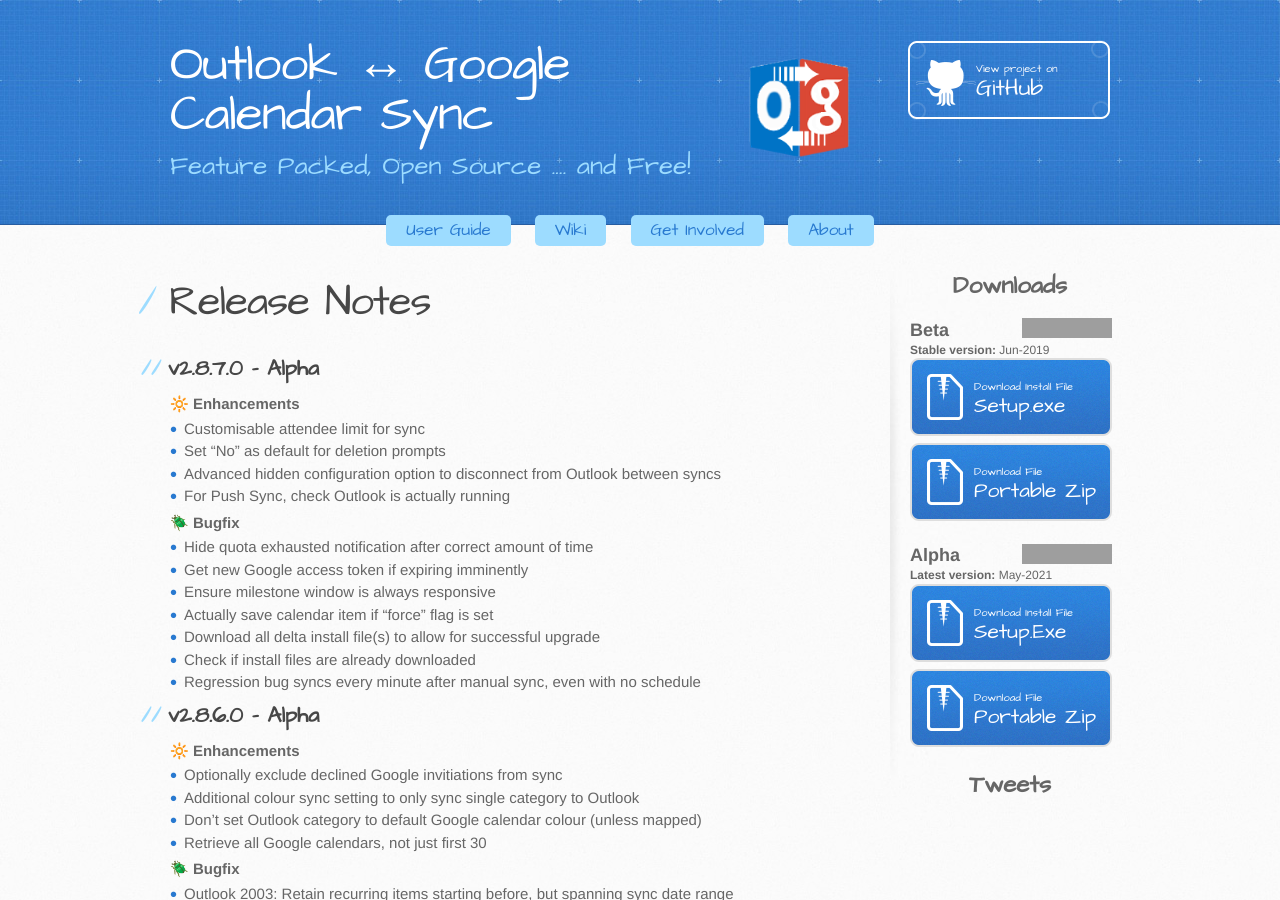
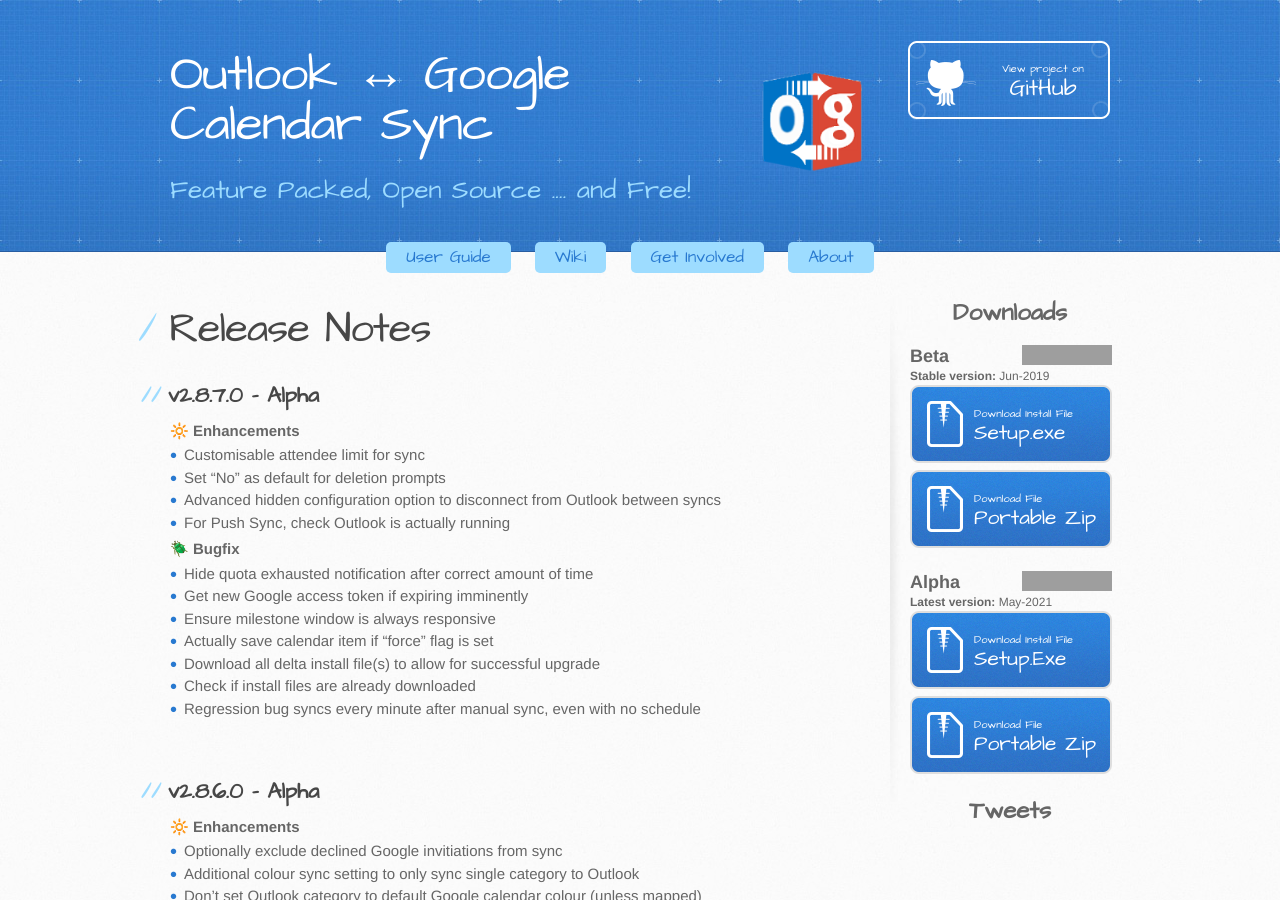
Before and after one commit to phw198/OutlookGoogleCalendarSync, a Jekyll site: the page built from release-notes.md, in a window 1280 px wide and 900 px high. Built offline with Jekyll 4.4.1, drawn with Linux system fonts in a browser that asks for light colours; emoji names are drawn with the system emoji font; comment, search, counter and statistics services are not loaded; part of the change alters nothing that is shown; grey boxes are pictures that could not be loaded.

Commit message:
Ad units added.

```diff
--- a/_config.yml
+++ b/_config.yml
@@ -24,7 +24,7 @@ description: #> # this means to ignore newlines until "baseurl:"
   No install necessary, works behind web proxies and actively developed.
 # baseurl: "/OutlookGoogleCalendarSync" # needed when not using custom domain (ie phw198.github.io/<baseurl>)
 baseurl:
-#url: "https://phw198.github.io" # the base hostname & protocol for your site, e.g. http://example.com
+# url: "https://phw198.github.io" # the base hostname & protocol for your site, e.g. http://example.com
 url: https://www.outlookgooglecalendarsync.com
 github-repo: https://github.com/phw198/OutlookGoogleCalendarSync
 
@@ -33,6 +33,8 @@ github_username:  phw198
 
 google_analytics: UA-19426033-4
 google_ad_client: ca-pub-5710461137665920
+# google_ad_testing: "on"
+google_ad_testing: "off"
 
 # Current software releases
 show_alpha_downloads: true
--- a/_includes/header.html
+++ b/_includes/header.html
@@ -1,24 +1,37 @@
 <header>
   <div class="inner">
-    <table style="width:73%">
+    <table>
       <tr>
-        <td style="text-align:left">
+        <td style="text-align:left; width:63%">
           <h1 onClick="window.location='{{ site.baseurl }}/'" style="cursor:pointer; cursor:hand"> {{ site.name }} </h1>
         </td>
-        <td rowspan="2" style="text-align:left" valign="middle">
+        <td rowspan="2" style="text-align:left; padding-right:25px; width:150px" valign="middle">
           <img src="{{ site.baseurl }}/images/ogcs128x128.png" width="100"/>
+        </td>
+        <td rowspan="2">
+          <a href="{{ site.github-repo }}" class="button" onClick="handleClickEvent('outbound', 'GitHub Project Website');">
+            <small>View project on</small> GitHub
+          </a>
+          <div><script async src="https://pagead2.googlesyndication.com/pagead/js/adsbygoogle.js?client={{ site.google_ad_client }}" crossorigin="anonymous"></script>
+          <!-- Header Ad -->
+          <ins class="adsbygoogle"
+              style="display:inline-block;width:202px;height:80px;padding-top:83px"
+              data-ad-client="{{ site.google_ad_client }}"
+              data-ad-slot="1867805500"
+              data-adtest="{{ site.google_ad_testing }}"></ins>
+          <script>
+               (adsbygoogle = window.adsbygoogle || []).push({});
+          </script>
+          </div>
         </td>
       </tr>
       <tr>
         <td style="text-align:left"><h2>Feature Packed, Open Source .... and Free!</h2></td>
       </tr>
     </table>
-
-    <a href="{{ site.github-repo }}" class="button" onClick="handleClickEvent('outbound', 'GitHub Project Website');">
-      <small>View project on</small> GitHub
-    </a>
   </div>
 </header>
+
 <div class="inner">
   <div class="inner" id="section-buttons">
     <a href="{{ site.baseurl }}/guide/index.html" class="button">User Guide</a>
--- a/_layouts/default.html
+++ b/_layouts/default.html
@@ -94,14 +94,28 @@
             {% endif %}
           </div>
 
-          <script async src="https://pagead2.googlesyndication.com/pagead/js/adsbygoogle.js"></script>
-          <!-- Side bar - responsive square -->
+          <script async src="https://pagead2.googlesyndication.com/pagead/js/adsbygoogle.js?client={{ site.google_ad_client }}" crossorigin="anonymous"></script>
+          <!-- Side bar - fixed square -->
+          <ins class="adsbygoogle"
+               style="display:block;width:200px;height:220px"
+               data-ad-client="{{ site.google_ad_client }}"
+               data-ad-slot="6257648673"
+               data-adtest="{{ site.google_ad_testing }}">
+          </ins>
+          <script>
+               (adsbygoogle = window.adsbygoogle || []).push({});
+          </script>
+
+          <script async src="https://pagead2.googlesyndication.com/pagead/js/adsbygoogle.js?client={{ site.google_ad_client }}" crossorigin="anonymous"></script>
+          <!-- Side bar - responsive vertical -->
           <ins class="adsbygoogle"
                style="display:block"
-               data-ad-client="ca-pub-5710461137665920"
-               data-ad-slot="6257648673"
+               data-ad-client="{{ site.google_ad_client }}"
+               data-ad-slot="9939589418"
                data-ad-format="auto"
-               data-full-width-responsive="true"></ins>
+               data-full-width-responsive="true"
+               data-adtest="{{ site.google_ad_testing }}">
+          </ins>
           <script>
                (adsbygoogle = window.adsbygoogle || []).push({});
           </script>
--- a/release-notes.md
+++ b/release-notes.md
@@ -28,16 +28,19 @@ p {
 - Check if install files are already downloaded
 - Regression bug syncs every minute after manual sync, even with no schedule
 
-<script async src="https://pagead2.googlesyndication.com/pagead/js/adsbygoogle.js"></script>
+<br/>
+<script async src="https://pagead2.googlesyndication.com/pagead/js/adsbygoogle.js?client={{ site.google_ad_client }}" crossorigin="anonymous"></script>
 <ins class="adsbygoogle"
      style="display:block; text-align:center;"
      data-ad-layout="in-article"
      data-ad-format="fluid"
-     data-ad-client="ca-pub-5710461137665920"
-     data-ad-slot="7911595401"></ins>
+     data-ad-client="{{ site.google_ad_client }}"
+     data-ad-slot="7911595401"
+     data-adtest="{{ site.google_ad_testing }}"></ins>
 <script>
      (adsbygoogle = window.adsbygoogle || []).push({});
 </script>
+<br/>
 
 ## v2.8.6.0 - Alpha
 
@@ -57,6 +60,20 @@ p {
 - Fixed regression of network failure preventing future automated sync
 - Telemetry popup box every time OGCS starts in system tray
 - Default Google reminder errors if only email notification set on event
+
+<br/>
+<script async src="https://pagead2.googlesyndication.com/pagead/js/adsbygoogle.js?client={{ site.google_ad_client }}" crossorigin="anonymous"></script>
+<ins class="adsbygoogle"
+     style="display:block; text-align:center;"
+     data-ad-layout="in-article"
+     data-ad-format="fluid"
+     data-ad-client="{{ site.google_ad_client }}"
+     data-ad-slot="7911595401"
+     data-adtest="{{ site.google_ad_testing }}"></ins>
+<script>
+     (adsbygoogle = window.adsbygoogle || []).push({});
+</script>
+<br/>
 
 ## v2.8.5.0 - Alpha
 
@@ -79,6 +96,20 @@ p {
 - Don't error if log file deletion fails
 - Improved support for Outlook2003
 
+<br/>
+<script async src="https://pagead2.googlesyndication.com/pagead/js/adsbygoogle.js?client={{ site.google_ad_client }}" crossorigin="anonymous"></script>
+<ins class="adsbygoogle"
+     style="display:block; text-align:center;"
+     data-ad-layout="in-article"
+     data-ad-format="fluid"
+     data-ad-client="{{ site.google_ad_client }}"
+     data-ad-slot="7911595401"
+     data-adtest="{{ site.google_ad_testing }}"></ins>
+<script>
+     (adsbygoogle = window.adsbygoogle || []).push({});
+</script>
+<br/>
+
 ## v2.8.4.0 - Alpha
 
 :high_brightness: **Enhancements**
@@ -93,6 +124,20 @@ p {
 - Silently reconnect to Outlook if disconnected and using Push Sync
 - Syncing Google reminder but none exists
 - Properly report Google API exception errors
+
+<br/>
+<script async src="https://pagead2.googlesyndication.com/pagead/js/adsbygoogle.js?client={{ site.google_ad_client }}" crossorigin="anonymous"></script>
+<ins class="adsbygoogle"
+     style="display:block; text-align:center;"
+     data-ad-layout="in-article"
+     data-ad-format="fluid"
+     data-ad-client="{{ site.google_ad_client }}"
+     data-ad-slot="7911595401"
+     data-adtest="{{ site.google_ad_testing }}"></ins>
+<script>
+     (adsbygoogle = window.adsbygoogle || []).push({});
+</script>
+<br/>
 
 ## v2.8.3.0 - Alpha
 
@@ -112,6 +157,20 @@ p {
 - Encode CSVs to UTF8
 - Fix error reporting DLL reference
 
+<br/>
+<script async src="https://pagead2.googlesyndication.com/pagead/js/adsbygoogle.js?client={{ site.google_ad_client }}" crossorigin="anonymous"></script>
+<ins class="adsbygoogle"
+     style="display:block; text-align:center;"
+     data-ad-layout="in-article"
+     data-ad-format="fluid"
+     data-ad-client="{{ site.google_ad_client }}"
+     data-ad-slot="7911595401"
+     data-adtest="{{ site.google_ad_testing }}"></ins>
+<script>
+     (adsbygoogle = window.adsbygoogle || []).push({});
+</script>
+<br/>
+
 ## v2.8.2.0 - Alpha
 
 :high_brightness: **Enhancements**
@@ -125,6 +184,20 @@ p {
 :beetle: **Bugfix**
 - Convert recurrence end date to local time
 - Error reporting DLLs updated
+
+<br/>
+<script async src="https://pagead2.googlesyndication.com/pagead/js/adsbygoogle.js?client={{ site.google_ad_client }}" crossorigin="anonymous"></script>
+<ins class="adsbygoogle"
+     style="display:block; text-align:center;"
+     data-ad-layout="in-article"
+     data-ad-format="fluid"
+     data-ad-client="{{ site.google_ad_client }}"
+     data-ad-slot="7911595401"
+     data-adtest="{{ site.google_ad_testing }}"></ins>
+<script>
+     (adsbygoogle = window.adsbygoogle || []).push({});
+</script>
+<br/>
 
 ## v2.8.1.0 - Alpha
 
@@ -143,6 +216,20 @@ p {
 - Fixed subscribers not picking up correct API key
 - Only allow single Error Reporting window
 - Don't allow sync if Error Reporting window displaying
+
+<br/>
+<script async src="https://pagead2.googlesyndication.com/pagead/js/adsbygoogle.js?client={{ site.google_ad_client }}" crossorigin="anonymous"></script>
+<ins class="adsbygoogle"
+     style="display:block; text-align:center;"
+     data-ad-layout="in-article"
+     data-ad-format="fluid"
+     data-ad-client="{{ site.google_ad_client }}"
+     data-ad-slot="7911595401"
+     data-adtest="{{ site.google_ad_testing }}"></ins>
+<script>
+     (adsbygoogle = window.adsbygoogle || []).push({});
+</script>
+<br/>
 
 ## v2.8.0.0 - Beta
 
```
